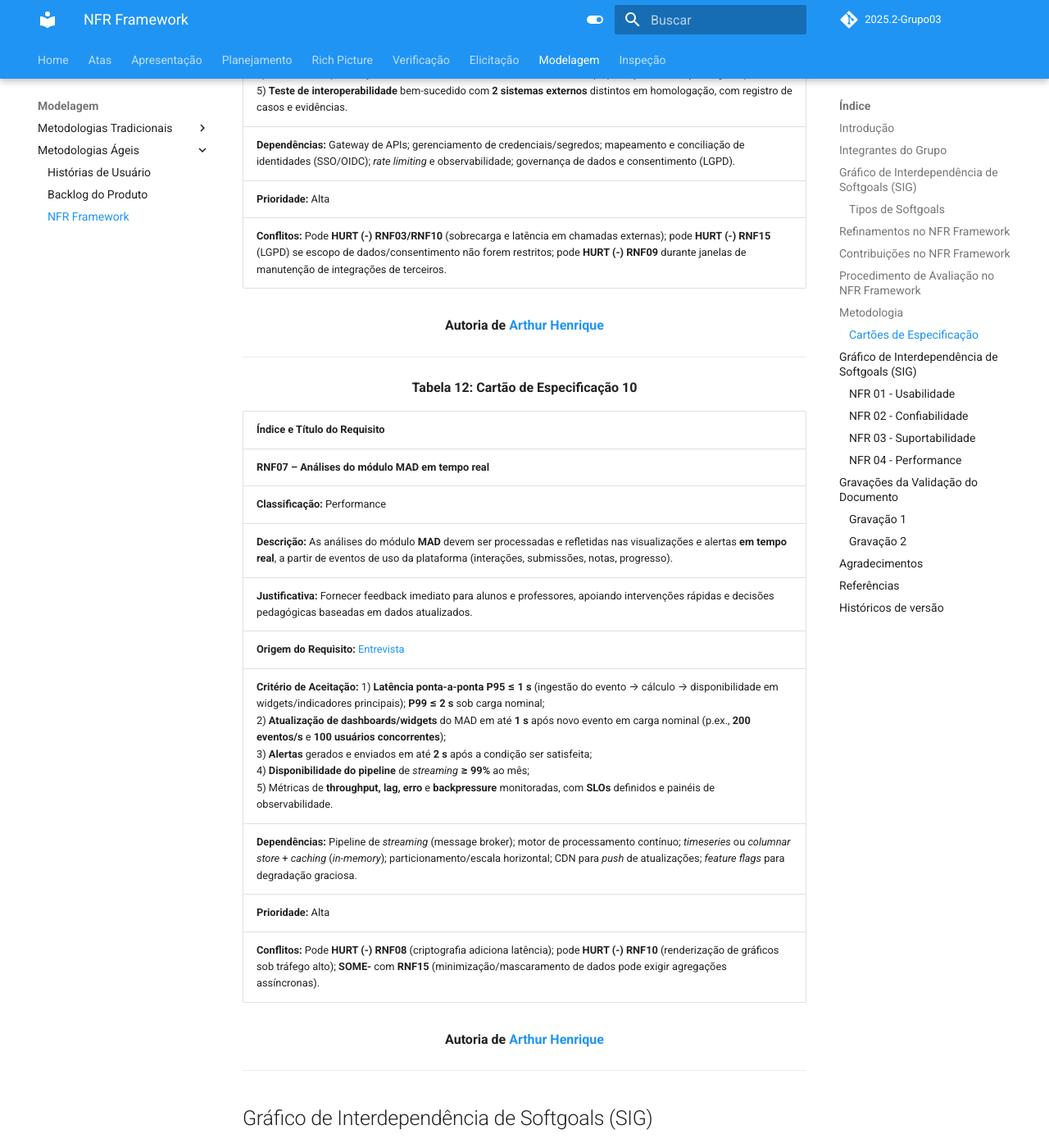
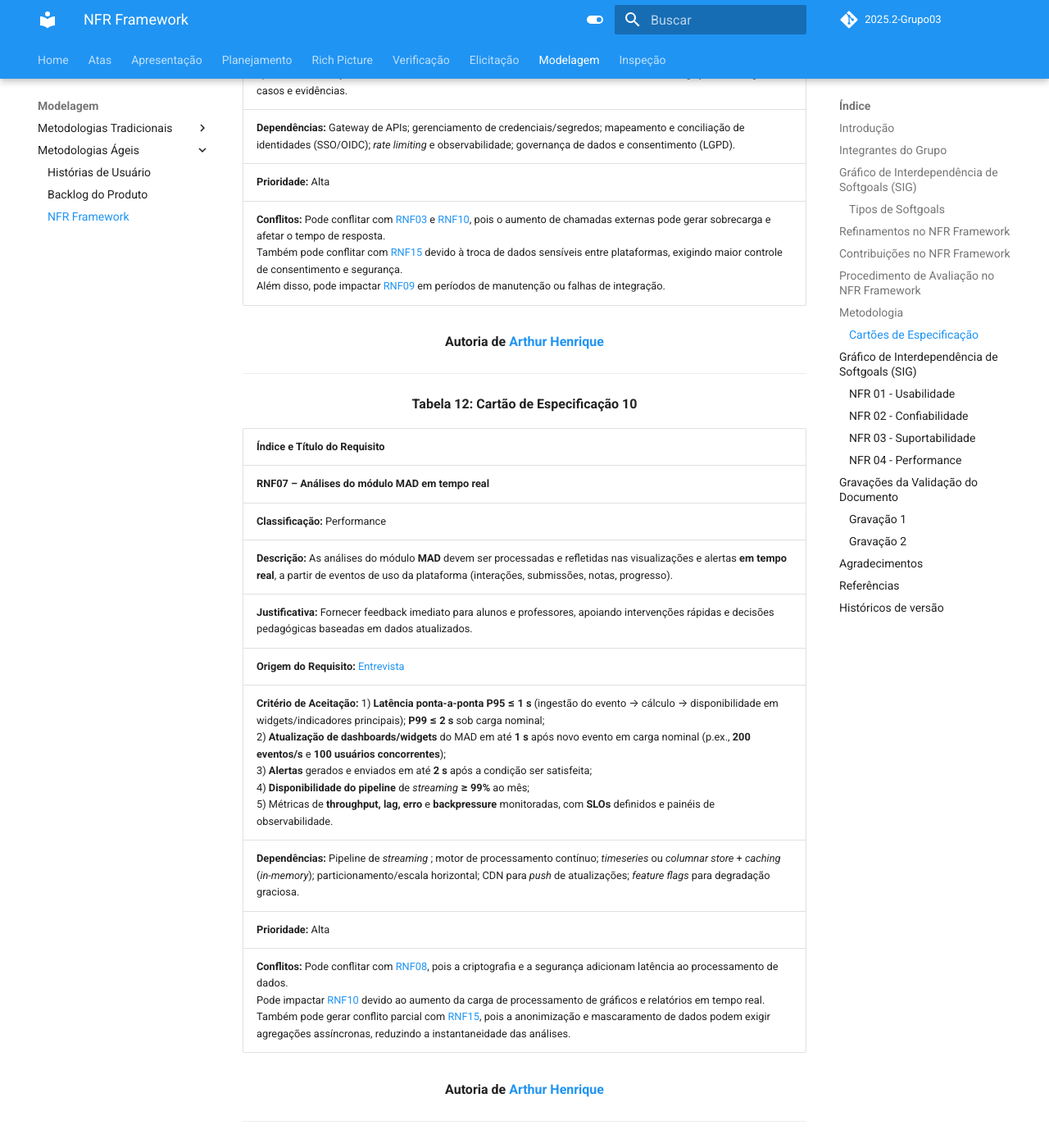
Before and after one commit to Requisitos-de-Software/2025.2-Grupo03, an MkDocs documentation site: the page built from docs/Modelagem/nfr_framework.md, in a window 1280 px wide and 1400 px high, scrolled down 12499 px. Shown: the whole window at 82% size. Built offline with MkDocs 1.6.1 and Material for MkDocs 9.7.7, drawn with Linux system fonts in a browser that asks for light colours; comment, search, counter and statistics services are not loaded; some of the changed text lies outside the part shown.

Commit message:
Update NFR

```diff
--- a/docs/Modelagem/nfr_framework.md
+++ b/docs/Modelagem/nfr_framework.md
@@ -300,13 +300,13 @@
 |---|
 | **RNF13 – Integração com outros AVAs e Sistemas Educacionais Externos** |
 | **Classificação:** Suportabilidade |
-| **Descrição:** O sistema deve possibilitar integração bidirecional com AVAs e sistemas educacionais externos por meio de padrões abertos e APIs (ex.: LTI 1.3/Advantage, OneRoster/IMS, SCORM/xAPI), além de webhooks e SDKs quando aplicável. |
+| **Descrição:** O sistema deve possibilitar integração bidirecional com AVAs e sistemas educacionais externos por meio de padrões abertos e APIs, além de webhooks e SDKs quando aplicável. |
 | **Justificativa:** Garantir interoperabilidade com o ecossistema educacional, evitar *vendor lock-in*, reduzir retrabalho de dados e viabilizar adoção/expansão do produto em diferentes contextos institucionais. |
 | **Origem do Requisito:** [Entrevista](https://requisitos-de-software.github.io/2025.2-Grupo03/Elicitacao/entrevista/) |
 | **Critério de Aceitação:** 1) **LTI 1.3/Advantage** operacional como Plataforma e/ou Ferramenta, com *launch* OIDC/OAuth2 validado em ambiente de homologação;<br>2) **API REST** pública com documentação **OpenAPI** e controle de acesso por **OAuth2 Client Credentials**, contemplando ao menos *users, courses/classes, enrollments, assignments, grades*;<br>3) **Webhooks** para eventos de criação/atualização de usuário, matrícula, publicação/atualização de nota e conclusão;<br>4) **Conteúdo**: suporte a **pelo menos um** entre **SCORM 1.2/2004** **ou** **xAPI** (importação e execução/registro);<br>5) **Teste de interoperabilidade** bem-sucedido com **2 sistemas externos** distintos em homologação, com registro de casos e evidências. |
 | **Dependências:** Gateway de APIs; gerenciamento de credenciais/segredos; mapeamento e conciliação de identidades (SSO/OIDC); *rate limiting* e observabilidade; governança de dados e consentimento (LGPD). |
 | **Prioridade:** Alta |
-| **Conflitos:** Pode **HURT (-)** **RNF03/RNF10** (sobrecarga e latência em chamadas externas); pode **HURT (-)** **RNF15** (LGPD) se escopo de dados/consentimento não forem restritos; pode **HURT (-)** **RNF09** durante janelas de manutenção de integrações de terceiros. |
+| **Conflitos:** Pode conflitar com [RNF03](https://requisitos-de-software.github.io/2025.2-Grupo03/Elicitacao/requisitos_elicitados/#requisitos-nao-funcionais) e [RNF10](https://requisitos-de-software.github.io/2025.2-Grupo03/Elicitacao/requisitos_elicitados/#requisitos-nao-funcionais), pois o aumento de chamadas externas pode gerar sobrecarga e afetar o tempo de resposta.<br>Também pode conflitar com [RNF15](https://requisitos-de-software.github.io/2025.2-Grupo03/Elicitacao/requisitos_elicitados/#requisitos-nao-funcionais) devido à troca de dados sensíveis entre plataformas, exigindo maior controle de consentimento e segurança.<br>Além disso, pode impactar [RNF09](https://requisitos-de-software.github.io/2025.2-Grupo03/Elicitacao/requisitos_elicitados/#requisitos-nao-funcionais) em períodos de manutenção ou falhas de integração. |
 
 <div align="center"><strong>Autoria de <a href="https://github.com/arthurhvieira1">Arthur Henrique</a></strong></div>
 
@@ -322,9 +322,9 @@
 | **Justificativa:** Fornecer feedback imediato para alunos e professores, apoiando intervenções rápidas e decisões pedagógicas baseadas em dados atualizados. |
 | **Origem do Requisito:** [Entrevista](https://requisitos-de-software.github.io/2025.2-Grupo03/Elicitacao/entrevista/) |
 | **Critério de Aceitação:** 1) **Latência ponta-a-ponta P95 ≤ 1 s** (ingestão do evento → cálculo → disponibilidade em widgets/indicadores principais); **P99 ≤ 2 s** sob carga nominal;<br>2) **Atualização de dashboards/widgets** do MAD em até **1 s** após novo evento em carga nominal (p.ex., **200 eventos/s** e **100 usuários concorrentes**);<br>3) **Alertas** gerados e enviados em até **2 s** após a condição ser satisfeita;<br>4) **Disponibilidade do pipeline** de *streaming* **≥ 99%** ao mês;<br>5) Métricas de **throughput, lag, erro** e **backpressure** monitoradas, com **SLOs** definidos e painéis de observabilidade. |
-| **Dependências:** Pipeline de *streaming* (message broker); motor de processamento contínuo; *timeseries* ou *columnar store* + *caching* (*in-memory*); particionamento/escala horizontal; CDN para *push* de atualizações; *feature flags* para degradação graciosa. |
+| **Dependências:** Pipeline de *streaming* ; motor de processamento contínuo; *timeseries* ou *columnar store* + *caching* (*in-memory*); particionamento/escala horizontal; CDN para *push* de atualizações; *feature flags* para degradação graciosa. |
 | **Prioridade:** Alta |
-| **Conflitos:** Pode **HURT (-)** **RNF08** (criptografia adiciona latência); pode **HURT (-)** **RNF10** (renderização de gráficos sob tráfego alto); **SOME-** com **RNF15** (minimização/mascaramento de dados pode exigir agregações assíncronas). |
+| **Conflitos:** Pode conflitar com [RNF08](https://requisitos-de-software.github.io/2025.2-Grupo03/Elicitacao/requisitos_elicitados/#requisitos-nao-funcionais), pois a criptografia e a segurança adicionam latência ao processamento de dados.<br>Pode impactar [RNF10](https://requisitos-de-software.github.io/2025.2-Grupo03/Elicitacao/requisitos_elicitados/#requisitos-nao-funcionais) devido ao aumento da carga de processamento de gráficos e relatórios em tempo real.<br>Também pode gerar conflito parcial com [RNF15](https://requisitos-de-software.github.io/2025.2-Grupo03/Elicitacao/requisitos_elicitados/#requisitos-nao-funcionais), pois a anonimização e mascaramento de dados podem exigir agregações assíncronas, reduzindo a instantaneidade das análises. |
 
 <div align="center"><strong>Autoria de <a href="https://github.com/arthurhvieira1">Arthur Henrique</a></strong></div>
 
```
